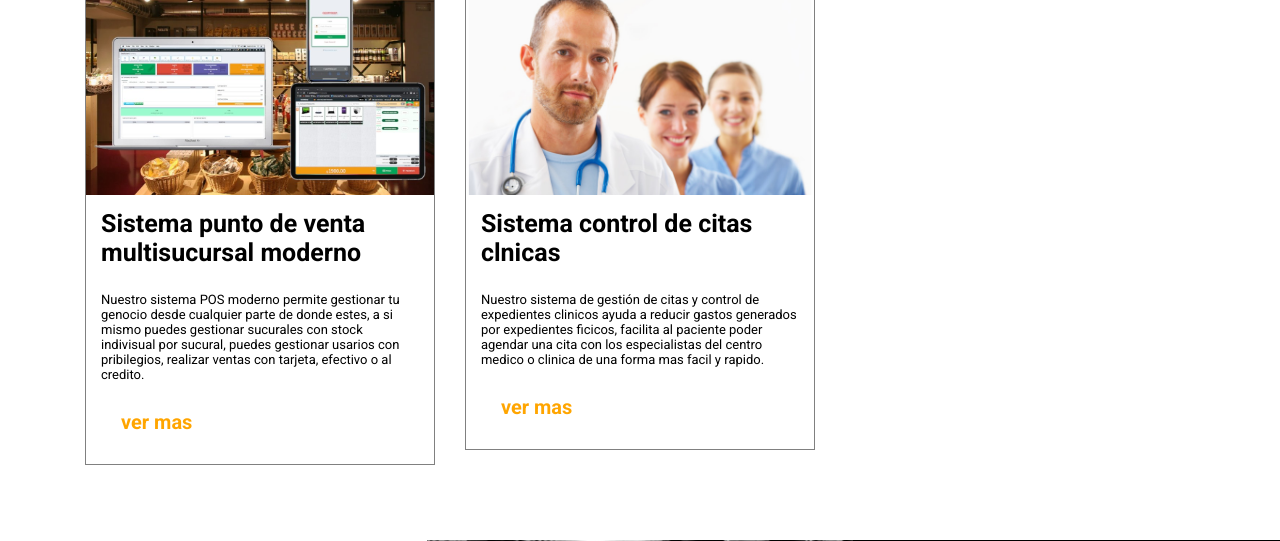
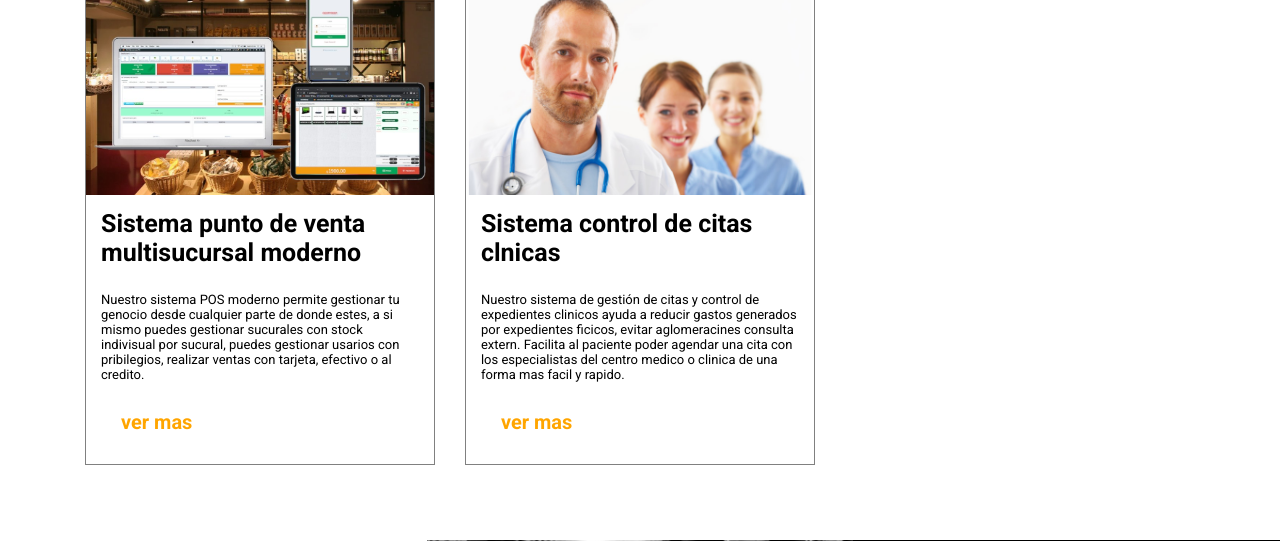
Before and after one commit to Geoffreey/www.cocacola.tld, a PHP site: page /geoffsuport/ in a window 1280 px wide. Shown: the part 1374-1915 px from the top of the page. Run offline with PHP 8.4, Linux system fonts and the light colour scheme; some libraries are stand-ins or nearby versions.

Commit message:
Se agrega texto a columna de sistema medico

```diff
--- a/index.php
+++ b/index.php
@@ -176,7 +176,7 @@
 							<h3>Sistema control de citas clnicas</h3>
 							<p>
 							Nuestro sistema de gestión de citas y control de expedientes clinicos ayuda a reducir gastos generados por expedientes
-							ficicos, facilita al paciente poder agendar una cita con los especialistas del centro medico o clinica de una forma mas
+							ficicos, evitar aglomeracines consulta extern. Facilita al paciente poder agendar una cita con los especialistas del centro medico o clinica de una forma mas
 							facil y rapido.
 							</p>
 							<span class="hide" id="hideText4">
```
